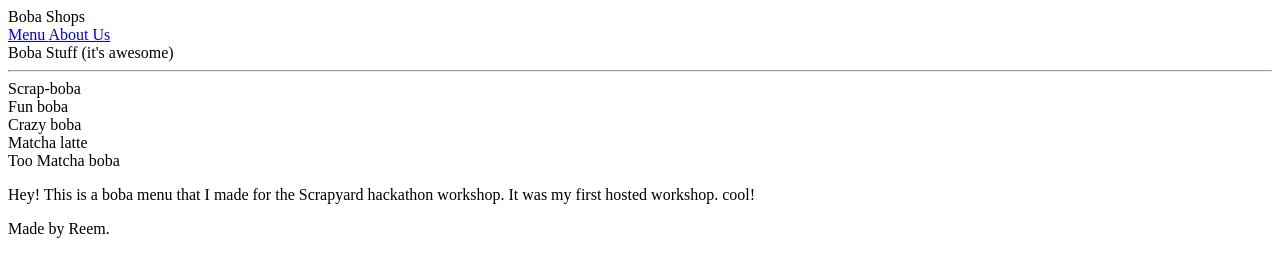
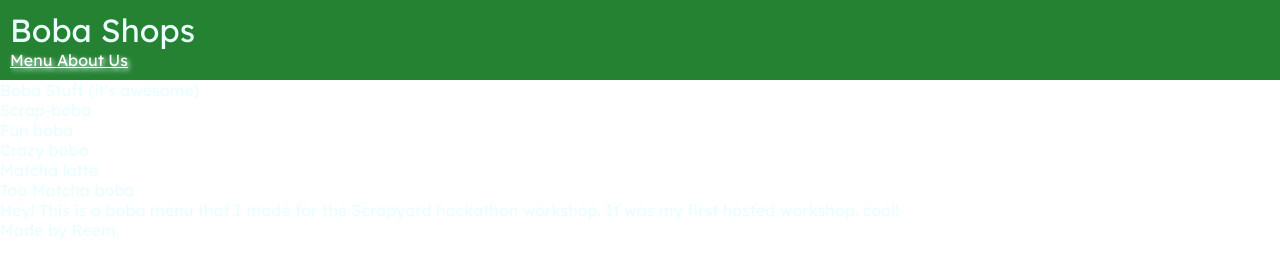
Before and after one commit to CloudTwelve/boba-basics, a plain HTML site: page index.html in a window 1280 px wide. Drawn offline with Linux system fonts and the light colour scheme.

Commit message:
add css (no menu)

```diff
--- a/index.html
+++ b/index.html
@@ -5,6 +5,10 @@
     <head>
         <title>Boba Shops</title>
         <meta charset="utf-8">
+        <link rel="stylesheet" href="styles.css">
+        <link rel="preconnect" href="https://fonts.googleapis.com">
+        <link rel="preconnect" href="https://fonts.gstatic.com" crossorigin>
+        <link href="https://fonts.googleapis.com/css2?family=Lexend:wght@100..900&display=swap" rel="stylesheet">
     </head>
     <body>
         <header>
--- a/styles.css
+++ b/styles.css
@@ -1 +1,23 @@
 /* this is the stylesheet. nothing's here yet */
+
+* {
+    font-family: 'Lexend';
+    margin: 0;
+    padding: 0;
+    border: 0;
+    color: #EBFDFF;
+}
+
+header {
+    background-color: #248232;
+    padding: 10px;
+}
+
+.title {
+  font-size: 2rem;
+}
+
+a {
+    color: white;
+    text-shadow: 2px 2px 5px #EBFDFF;
+}
```
